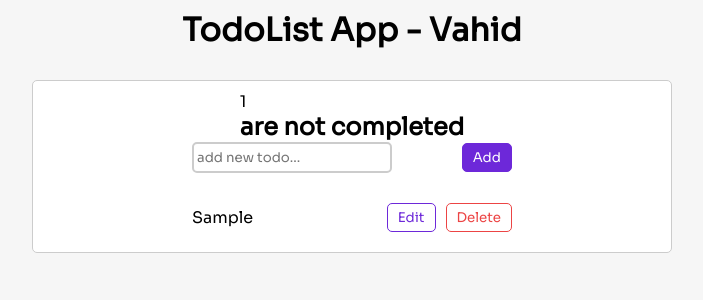
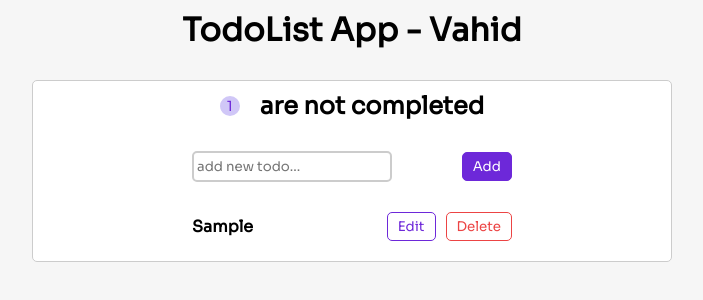
Before and after one commit to VahidTahmasebi/todo-list-react, a React (Create React App) app: page / in a window 1280 px wide. Both pictures are taken after typing "Sample" into the empty fields and a click on the button "Add". Shown: the top 300 px of the page, without its empty margins (288-991 px from the left). Built offline with nearby package versions, Linux system fonts and the light colour scheme.

Commit message:
Add navbar style css

```diff
--- a/src/App.css
+++ b/src/App.css
@@ -68,3 +68,24 @@ input:focus {
   background-color: #9f75e2;
   color: #fff;
 }
+.todoText {
+  font-weight: bold;
+  cursor: pointer;
+}
+header {
+  display: flex;
+  align-items: center;
+  margin-bottom: 30px;
+}
+header span {
+  width: 20px;
+  height: 20px;
+  display: flex;
+  justify-content: center;
+  align-items: center;
+  margin-right: 20px;
+  border-radius: 50%;
+  font-size: 14px;
+  color: #6d28d9;
+  background-color: #d0c7f7;
+}
--- a/src/components/Todo.js
+++ b/src/components/Todo.js
@@ -3,7 +3,9 @@
 const Todo = ({ todo, onComplete, onDelete, onEdit }) => {
   return (
     <div className='todo'>
-      <div onClick={onComplete} className={todo.isCompleted ? "completed" : ""}>
+      <div
+        onClick={onComplete}
+        className={`todoText ${todo.isCompleted ? "completed" : ""}`}>
         {todo.text}
       </div>
       <div>
```
